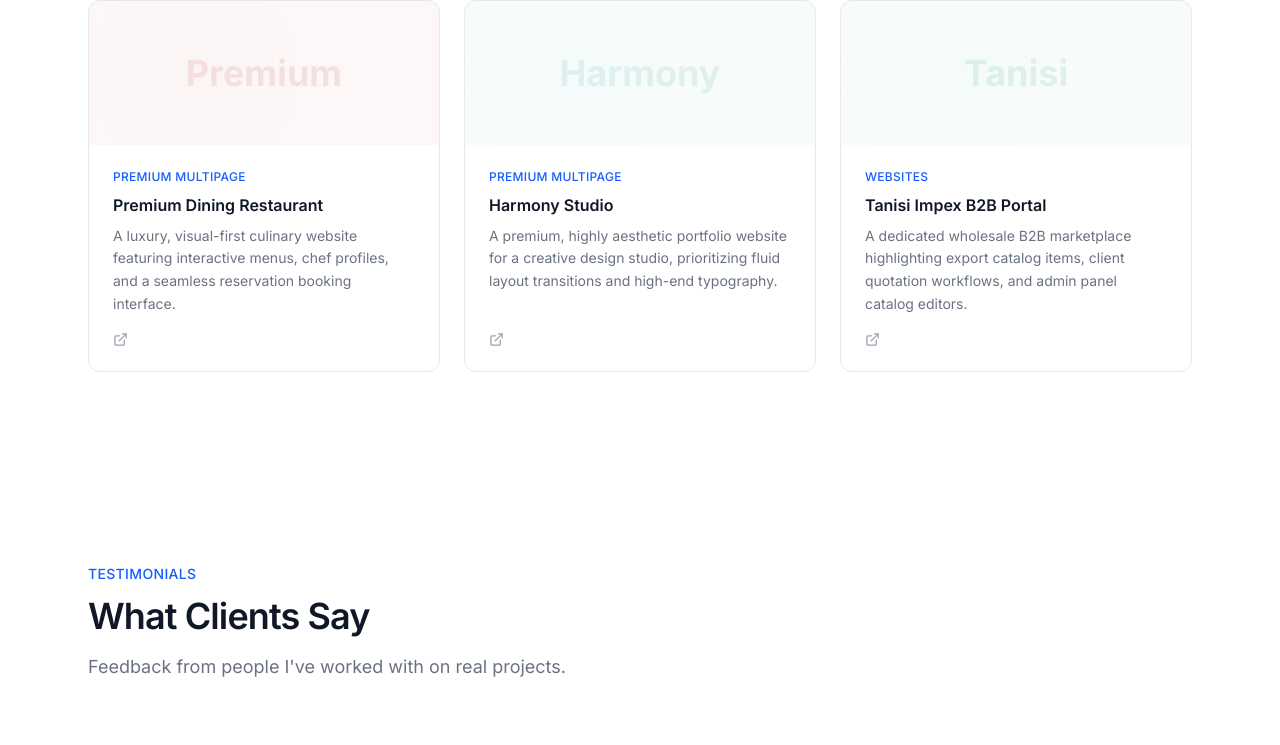
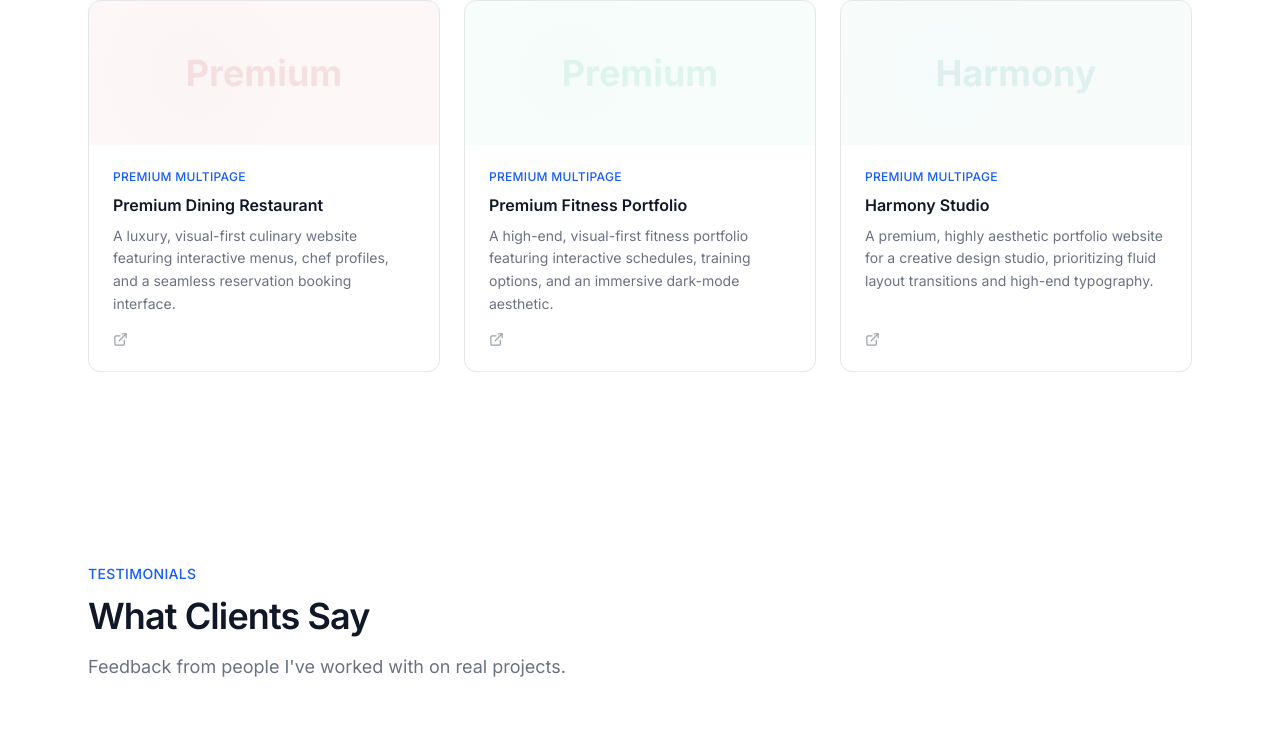
Before and after one commit to brijeshvishwakarma2676/brijesh.dev.portfolio, a React (Vite) app: page / in a window 1280 px wide. Shown: the part 2848-3593 px from the top of the page. Built offline with nearby package versions, Linux system fonts and the light colour scheme.

Commit message:
added gym site

```diff
--- a/src/data/content.js
+++ b/src/data/content.js
@@ -133,6 +133,23 @@ export const projectsData = [
     liveUrl: "https://premium-dining-restaurant.vercel.app/",
     githubUrl: "#",
     color: "#B91C1C",
+    featured: true,
+  },
+  {
+    id: 15,
+    slug: "premium-fitness-portfolio",
+    title: "Premium Fitness Portfolio",
+    category: "Premium Multipage",
+    description:
+      "A high-end, visual-first fitness portfolio featuring interactive schedules, training options, and an immersive dark-mode aesthetic.",
+    challenge:
+      "Creating an engaging and energetic UI while maintaining fast load times and smooth scroll animations.",
+    solution:
+      "Utilized fluid layout transitions, optimized media components, and clean styling to deliver a premium user experience.",
+    techStack: ["React", "Tailwind CSS", "Framer Motion", "Vercel"],
+    liveUrl: "https://premium-fitness-portfolio.vercel.app/",
+    githubUrl: "#",
+    color: "#10B981",
     featured: true,
   },
   {
```
